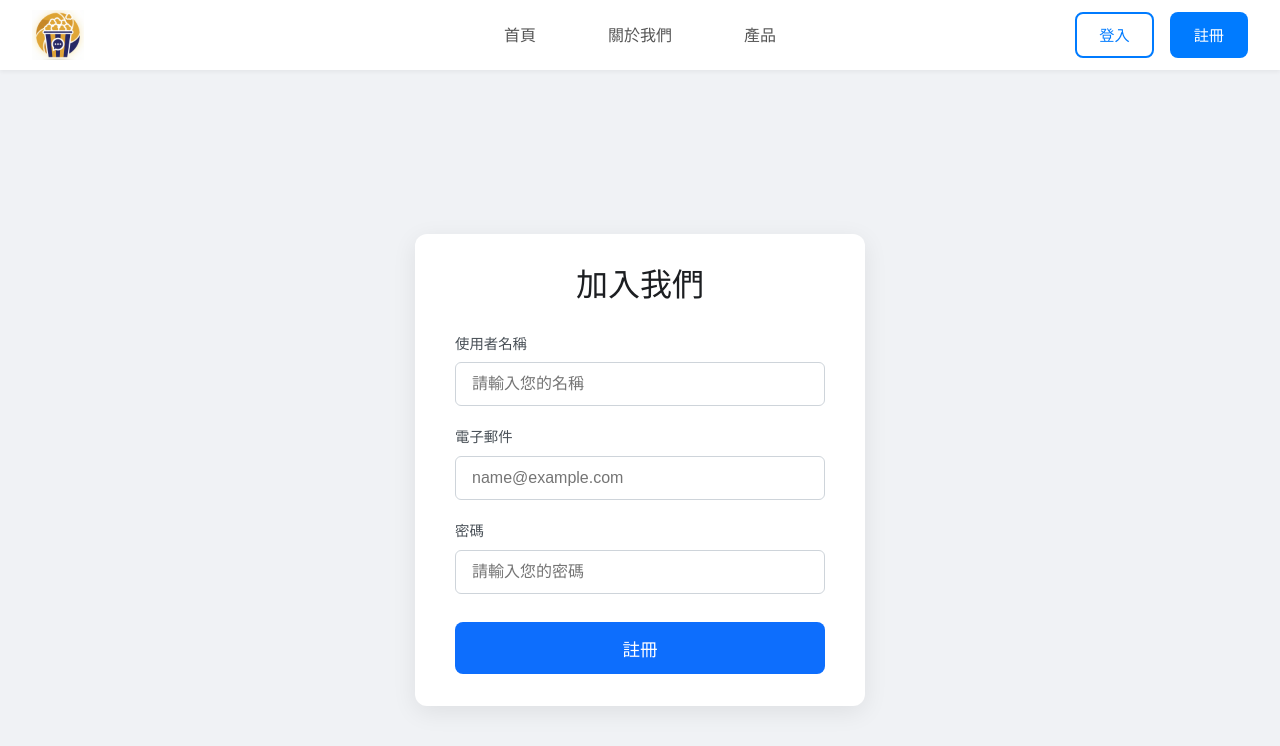
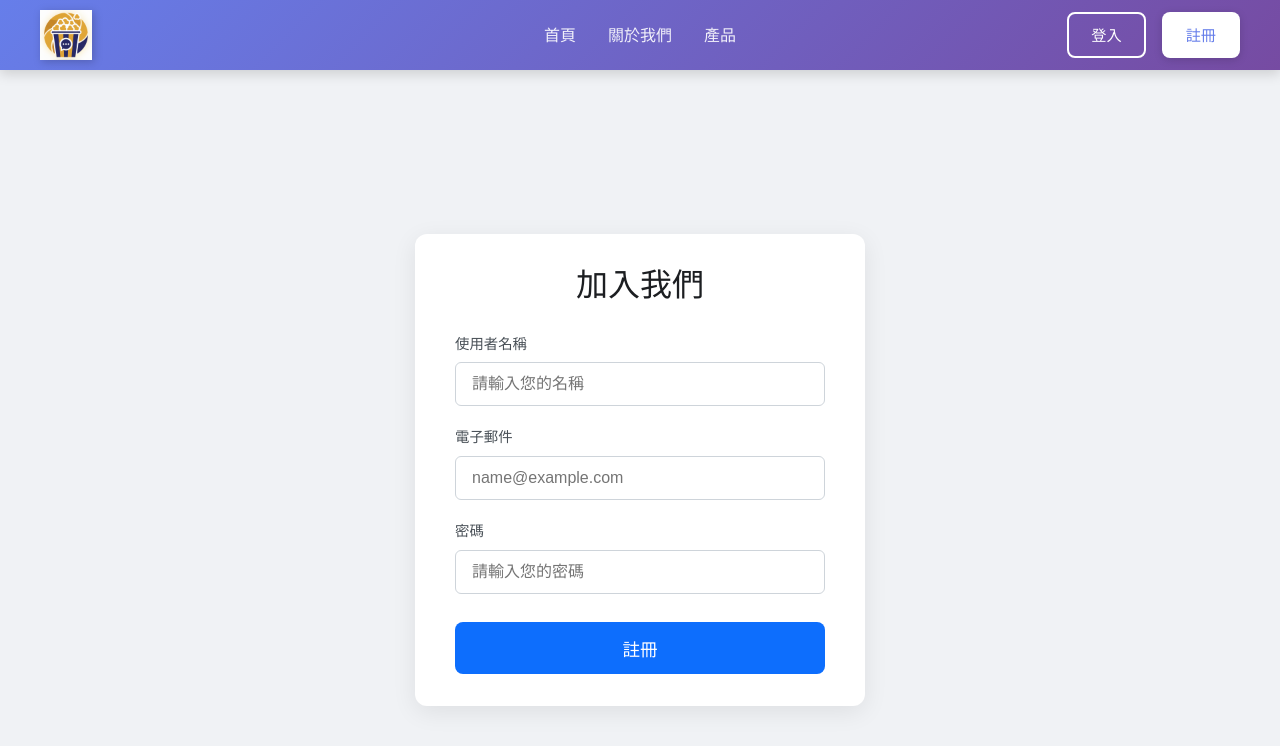
Before and after one commit to Mason0112/CineSync-frontend, a React (Vite) app: page /register in a window 1280 px wide. Shown: the top 746 px of the page. Built offline with nearby package versions, Linux system fonts and the light colour scheme.

Commit message:
feat: enhance HomePage layout and loading experience, add responsive styles, and implement comments functionality in MovieMessageBoard

```diff
--- a/src/components/TopBar.css
+++ b/src/components/TopBar.css
@@ -1,17 +1,17 @@
 /* TopBar.css */
 
 /* ✨ 1. 全域變數與主題設定 (Design System) */
-/* 將常用的值定義成變數，方便統一管理和修改 */
+/* 配合 HomePage 的紫色漸層主題 */
 :root {
-  --primary-color: #007bff;
-  --primary-color-dark: #0056b3;
-  --secondary-color: #6c757d;
-  --secondary-color-dark: #5a6268;
-  --text-color: #333;
-  --text-color-light: #555;
-  --background-color: #ffffff;
-  --border-color: #eaeaea;
-  --header-height: 70px; /* 稍微加高一點，更大氣 */
+  --primary-color: #667eea;
+  --primary-color-dark: #5568d3;
+  --secondary-color: #764ba2;
+  --secondary-color-dark: #5e3c82;
+  --text-color: #ffffff;
+  --text-color-light: rgba(255, 255, 255, 0.9);
+  --background-color: rgba(102, 126, 234, 0.95);
+  --border-color: rgba(255, 255, 255, 0.2);
+  --header-height: 70px;
   --border-radius: 8px;
   --transition-speed: 0.3s;
 }
@@ -23,14 +23,14 @@
   align-items: center;
   width: 100%;
   height: var(--header-height);
-  padding: 0 32px; /* 稍微加大左右邊距 */
+  padding: 0 40px;
   box-sizing: border-box;
-  background-color: var(--background-color);
-  /* 使用柔和的陰影增加立體感 */
-  box-shadow: 0 2px 4px rgba(0, 0, 0, 0.05);
-  position: sticky; /* 讓導覽列滾動時固定在頂部 */
+  background: linear-gradient(135deg, #667eea 0%, #764ba2 100%);
+  box-shadow: 0 4px 12px rgba(0, 0, 0, 0.15);
+  position: sticky;
   top: 0;
   z-index: 1000;
+  backdrop-filter: blur(10px);
 }
 
 /* --- Logo 區塊 --- */
@@ -40,22 +40,22 @@
   /* 確保 logo 垂直置中 */
   display: flex;
   align-items: center;
+  background: transparent; /* 確保容器背景透明 */
 }
 
-
 .topbar-logo img {
-  /* 設定一個比 topbar 高度 (70px) 稍小的高度 */
   height: 50px;
-
-  /* 寬度設為 auto，瀏覽器會自動計算以維持 1:1 的比例 */
   width: auto;
-
-  /* 確保圖片在垂直方向上對齊得很好 */
   vertical-align: middle;
-
-  /* 之前的 object-fit 和 object-position 樣式現在都不需要了 */
+  filter: drop-shadow(2px 2px 4px rgba(0, 0, 0, 0.2));
+  transition: transform var(--transition-speed) ease;
+  background: transparent; /* 確保圖片背景透明 */
+  mix-blend-mode: normal; /* 確保混合模式不影響透明度 */
 }
 
+.topbar-logo img:hover {
+  transform: scale(1.05);
+}
 
 /* --- 中間導覽列 --- */
 .topbar-nav {
@@ -63,7 +63,8 @@
   justify-self: center;
 }
 
-.topbar-nav ul { /* 您的 JSX 結構沒有 ul，所以這個選擇器可能用不到 */
+.topbar-nav ul {
+  /* 您的 JSX 結構沒有 ul，所以這個選擇器可能用不到 */
   list-style: none;
   margin: 0;
   padding: 0;
@@ -74,8 +75,8 @@
 /* 直接對 li 元素操作 */
 .topbar-nav li {
   list-style: none;
-  display: inline-block; /* 讓 li 水平排列 */
-  margin: 0 20px;
+  display: inline-block;
+  margin: 0;
 }
 
 .topbar-nav a {
@@ -90,7 +91,7 @@
 
 /* ✨ 3. 導覽列連結美化：滑鼠懸停時出現底線動畫 */
 .topbar-nav a::after {
-  content: '';
+  content: "";
   position: absolute;
   width: 100%;
   height: 2px;
@@ -110,7 +111,6 @@
   transform: scaleX(1); /* 滑鼠懸停時底線展開 */
   transform-origin: bottom left;
 }
-
 
 /* --- 右側使用者功能區 --- */
 .topbar-actions {
@@ -154,31 +154,35 @@
 
 /* 主要按鈕 (註冊) */
 .button-primary {
-  background-color: var(--primary-color);
-  color: white;
+  background-color: white;
+  color: var(--primary-color);
+  font-weight: 600;
+  box-shadow: 0 2px 8px rgba(0, 0, 0, 0.15);
 }
 .button-primary:hover {
-  background-color: var(--primary-color-dark);
+  background-color: rgba(255, 255, 255, 0.95);
+  box-shadow: 0 4px 12px rgba(0, 0, 0, 0.2);
 }
 
 /* 次要按鈕 (登入) */
 .button-secondary {
   background-color: transparent;
-  color: var(--primary-color);
-  border: 2px solid var(--primary-color);
+  color: white;
+  border: 2px solid white;
 }
 .button-secondary:hover {
-  background-color: var(--primary-color);
+  background-color: rgba(255, 255, 255, 0.15);
   color: white;
 }
 
 /* 登出按鈕 */
 .button-logout {
-  background-color: var(--secondary-color);
+  background-color: rgba(255, 255, 255, 0.2);
   color: white;
+  border: 2px solid white;
 }
 .button-logout:hover {
-  background-color: var(--secondary-color-dark);
+  background-color: rgba(255, 255, 255, 0.3);
 }
 
 /* ✨ 6. 最重要的加分項：響應式設計 (RWD) */
--- a/src/pages/HomePage.module.css
+++ b/src/pages/HomePage.module.css
@@ -1,7 +1,82 @@
+.pageWrapper {
+  min-height: 100vh;
+  background: linear-gradient(135deg, #667eea 0%, #764ba2 100%);
+  padding-bottom: 40px;
+}
+
+.heroSection {
+  text-align: center;
+  padding: 60px 20px 40px;
+  color: white;
+}
+
+.heroTitle {
+  font-size: 3.5rem;
+  font-weight: 800;
+  margin: 0 0 16px 0;
+  text-shadow: 2px 2px 4px rgba(0, 0, 0, 0.3);
+  letter-spacing: -1px;
+}
+
+.heroSubtitle {
+  font-size: 1.25rem;
+  opacity: 0.95;
+  margin: 0;
+  font-weight: 300;
+}
+
 .homePageContainer {
+  display: grid;
+  grid-template-columns: repeat(auto-fill, minmax(250px, 1fr));
+  gap: 24px;
+  padding: 0 40px;
+  max-width: 1400px;
+  margin: 0 auto;
+}
+
+.loadingContainer {
   display: flex;
-  flex-wrap: wrap;
+  flex-direction: column;
+  align-items: center;
   justify-content: center;
-  gap: 16px;
-  padding: 20px;
+  min-height: 100vh;
+  background: linear-gradient(135deg, #667eea 0%, #764ba2 100%);
+  color: white;
 }
+
+.loadingSpinner {
+  width: 60px;
+  height: 60px;
+  border: 4px solid rgba(255, 255, 255, 0.3);
+  border-top-color: white;
+  border-radius: 50%;
+  animation: spin 1s linear infinite;
+}
+
+.loadingText {
+  margin-top: 20px;
+  font-size: 1.2rem;
+  font-weight: 300;
+}
+
+@keyframes spin {
+  to {
+    transform: rotate(360deg);
+  }
+}
+
+@media (max-width: 768px) {
+  .heroTitle {
+    font-size: 2.5rem;
+  }
+
+  .heroSubtitle {
+    font-size: 1rem;
+  }
+
+  .homePageContainer {
+    grid-template-columns: repeat(auto-fill, minmax(200px, 1fr));
+    padding: 0 20px;
+    gap: 16px;
+  }
+}
--- a/src/pages/HomePage.tsx
+++ b/src/pages/HomePage.tsx
@@ -23,16 +23,27 @@ export const HomePage = () => {
     }
     getPopularMovies();
   }, []);
+
   if (!movies) {
-    return <div>Loading popular movies... ✨</div>;
+    return (
+      <div className={styles.loadingContainer}>
+        <div className={styles.loadingSpinner}></div>
+        <p className={styles.loadingText}>Loading popular movies...</p>
+      </div>
+    );
   }
 
-  console.log("HomePage styles object:", styles); // <--- 在這裡添加這行
   return (
-    <div className={styles.homePageContainer}>
-      {movies.map((movie) => (
-        <MovieCard key={movie.id} movie={movie} />
-      ))}
+    <div className={styles.pageWrapper}>
+      <div className={styles.heroSection}>
+        <h1 className={styles.heroTitle}>Popular Movies</h1>
+        <p className={styles.heroSubtitle}>Discover the most popular movies right now</p>
+      </div>
+      <div className={styles.homePageContainer}>
+        {movies.map((movie) => (
+          <MovieCard key={movie.id} movie={movie} />
+        ))}
+      </div>
     </div>
   );
 }
--- a/src/pages/MovieMessageBoard.tsx
+++ b/src/pages/MovieMessageBoard.tsx
@@ -3,6 +3,7 @@ import apiClient from "../apiClient";
 import { useEffect, useState } from "react";
 import { MovieDetailCard } from "../components/MovieDetailCard";
 import type { MovieDetail } from "../types/movieResponse";
+import type { Comment } from "../types/comment";
 import Pagination from "../components/Pagination";
 import CommentList from "../components/CommentList";
 import CommentTypingCard from "../components/CommentTypingCard";
@@ -11,6 +12,13 @@ export const MovieMessageBoard = () => {
   const { movieId } = useParams();
   console.log("Movie ID:", movieId);
   const [movieDetail, setMovieDetail] = useState<MovieDetail | null>(null);
+  const [comments, setComments] = useState<Comment[]>([]);
+  const [isLoading, setIsLoading] = useState<boolean>(false);
+  const [emptyMessage, setEmptyMessage] = useState<string>(
+    "No comments yet. Be the first to comment!",
+  );
+  const [currentPage, setCurrentPage] = useState<number>(1);
+  const [totalPages, setTotalPages] = useState<number>(1);
 
   const fetchMovieDetail = async (id: string) => {
     try {
@@ -26,15 +34,15 @@ export const MovieMessageBoard = () => {
     fetchMovieDetail(movieId!);
   }, [movieId]);
 
-  const fetchCommentsByMovieId = async (id: string) => {
+  const fetchCommentsByMovieId = async (id: string, page: number = 0) => {
     try {
-      const response = await apiClient.get(`/comments/movie/${id}`, {
+      const response = await apiClient.get<Comment[]>(`/comments/movie/${id}`, {
         params: {
-          page: 1,
+          page: page, // 0-based for backend
           pageSize: 5,
         },
       });
-
+      setComments(response.data);
       console.log("Comments:", response.data);
     } catch (error) {
       console.error("Error fetching comments:", error);
@@ -52,7 +60,11 @@ export const MovieMessageBoard = () => {
       {movieDetail && (
         <>
           <MovieDetailCard key={movieId} movieDetail={movieDetail} />
-          <CommentList />
+          <CommentList
+            commentList={comments}
+            isLoading={isLoading}
+            emptyMessage={emptyMessage}
+          />
           <Pagination />
           <CommentTypingCard />
         </>
```
Also changed, not shown: src/images/smallLogo.png (added).
